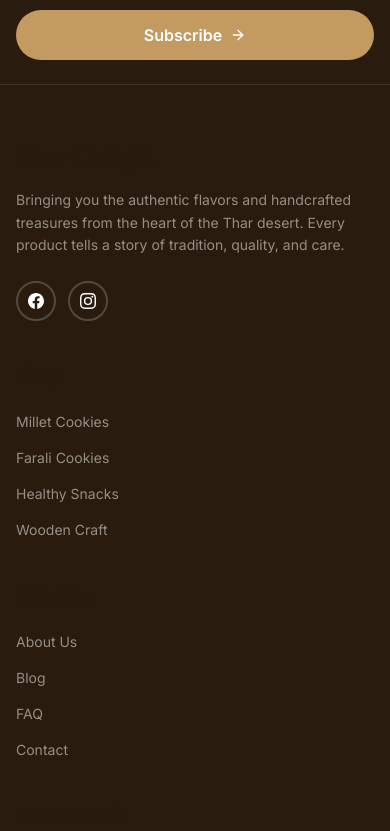
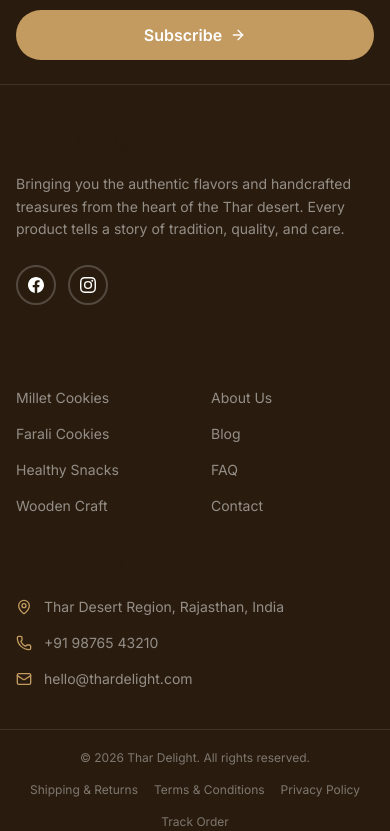
Before and after one commit to Er-Mayank-Aggarwal/Thar-Delight, a Next.js app: page / in a window 390 px wide. Shown: the part 7353-8184 px from the top of the page. Built offline with nearby package versions, Linux system fonts and the light colour scheme.

Commit message:
Made Home page responsive for mobile view

```diff
--- a/app/components/Footer.js
+++ b/app/components/Footer.js
@@ -56,10 +56,10 @@ export default function Footer() {
       </div>
 
       {/* Main Footer */}
-      <div className="max-w-7xl mx-auto px-4 sm:px-6 lg:px-8 py-14">
-        <div className="grid grid-cols-1 sm:grid-cols-2 lg:grid-cols-4 gap-10">
+      <div className="max-w-7xl mx-auto px-4 sm:px-6 lg:px-8 py-10 sm:py-14">
+        <div className="grid grid-cols-2 lg:grid-cols-4 gap-8 sm:gap-10">
           {/* Brand Column */}
-          <div className="sm:col-span-2 lg:col-span-1">
+          <div className="col-span-2 lg:col-span-1">
             <h2 className="font-serif text-2xl text-white mb-4">
               Thar Delight
             </h2>
@@ -96,7 +96,7 @@ export default function Footer() {
           </div>
 
           {/* Shop Links */}
-          <div>
+          <div className="col-span-1">
             <h4 className="font-serif text-lg text-white mb-5">Shop</h4>
             <ul className="space-y-3">
               {footerLinks.shop.map((link) => (
@@ -113,7 +113,7 @@ export default function Footer() {
           </div>
 
           {/* Company Links */}
-          <div>
+          <div className="col-span-1">
             <h4 className="font-serif text-lg text-white mb-5">Company</h4>
             <ul className="space-y-3">
               {footerLinks.company.map((link) => (
@@ -130,7 +130,7 @@ export default function Footer() {
           </div>
 
           {/* Contact Info */}
-          <div>
+          <div className="col-span-2 sm:col-span-2 lg:col-span-1">
             <h4 className="font-serif text-lg text-white mb-5">Get in Touch</h4>
             <ul className="space-y-4">
               <li className="flex items-start gap-3 text-sm text-white/50">
@@ -153,9 +153,9 @@ export default function Footer() {
       {/* Bottom Bar */}
       <div className="border-t border-white/10">
         <div className="max-w-7xl mx-auto px-4 sm:px-6 lg:px-8 py-5">
-          <div className="flex flex-col sm:flex-row items-center justify-between gap-3 text-xs text-white/40">
+          <div className="flex flex-col sm:flex-row items-center justify-between gap-4 sm:gap-3 text-xs text-white/40 text-center sm:text-left">
             <p>© 2026 Thar Delight. All rights reserved.</p>
-            <div className="flex items-center gap-4">
+            <div className="flex flex-wrap justify-center items-center gap-4">
               {footerLinks.support.map((link) => (
                 <Link
                   key={link.name}
```
